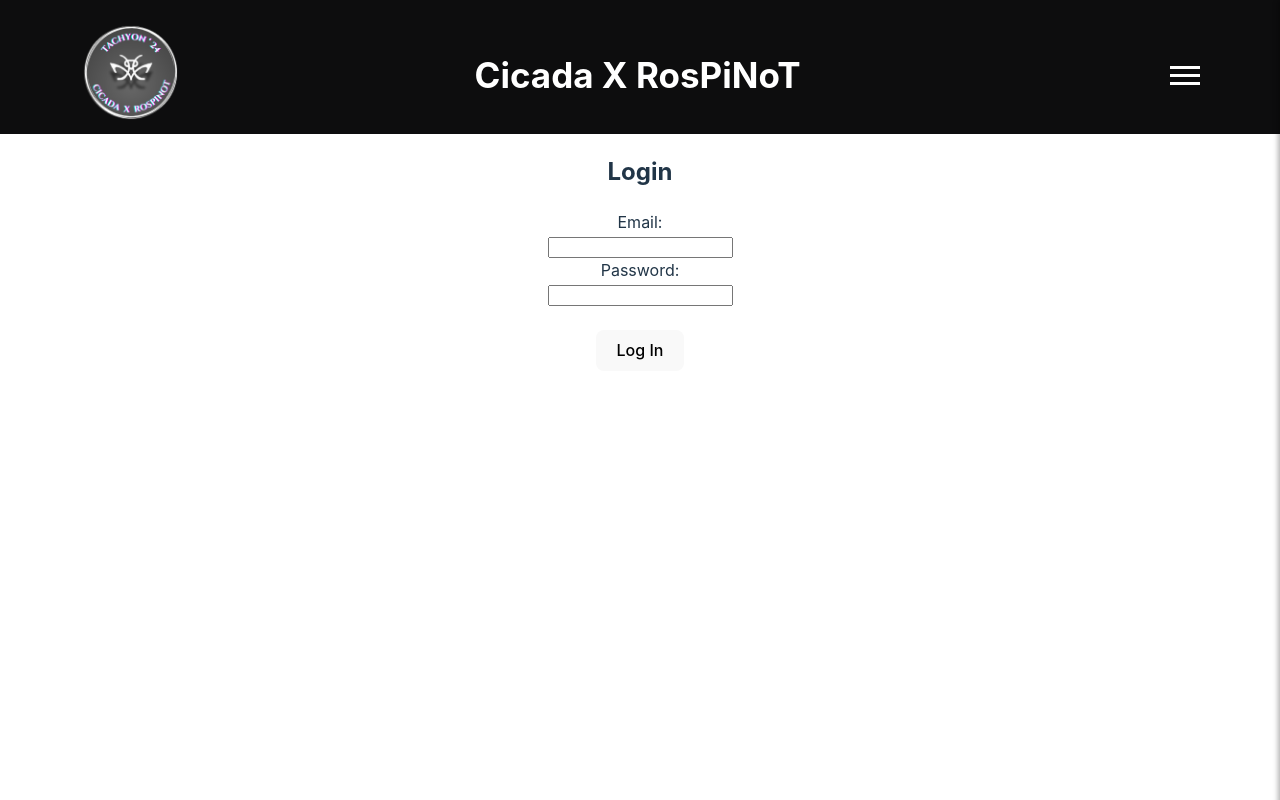
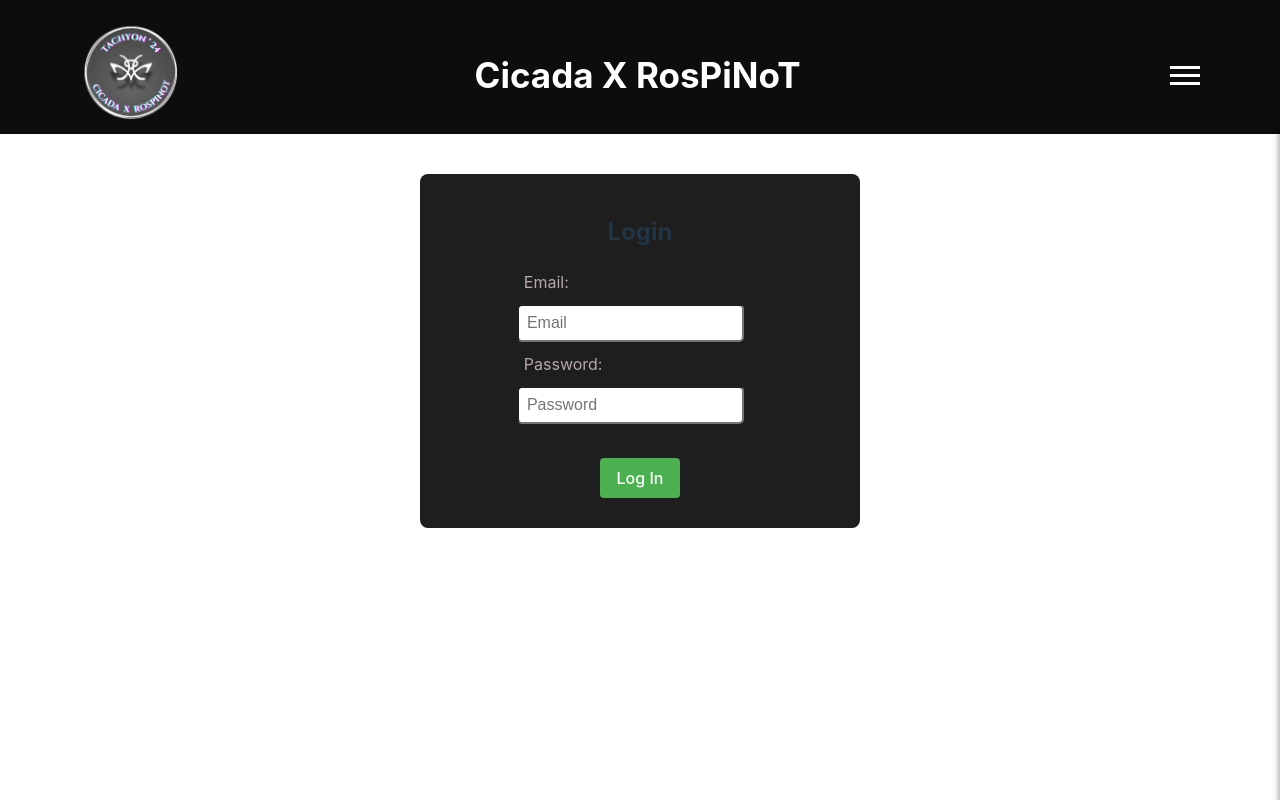
Before and after one commit to shaktawatpritam2002/cicada, a React (Vite) app in the folder frontend1/: page /login in a window 1280 px wide. Built offline with nearby package versions, Linux system fonts and the light colour scheme.

Commit message:
login page done

```diff
--- a/frontend1/src/Pages/Login.css
+++ b/frontend1/src/Pages/Login.css
@@ -3,10 +3,11 @@
     width: 400px;
     margin: 0 auto;
     padding: 20px;
-    border: 1px solid #ccc;
+    /* border: 1px solid red; */
     border-radius: 8px;
-    background-color: #f9f9f9;
-
+    background-color: #1e1e1e;
+    box-shadow: 0px 0px 10px 0px white;
+  margin-top: 40px;
   }
 
   .login-container h2 {
@@ -28,9 +29,10 @@
   }
 
   .login-container button {
-    margin-top: 20px;
+    margin-bottom: 10px;
     padding: 10px;
     font-size: 1em;
+    width: 80px;
     background-color: #4CAF50;
     color: white;
     border: none;
@@ -40,4 +42,30 @@
 
   .login-container button:hover {
     background-color: #45a049;
+    box-shadow: 0px 0px 10px 0px #45a049;
+    transition: all 0.3s;
   }
+.log-box{
+  color: black;
+}
+input{
+  border-radius: 5px;
+  background-color: white;
+  color: black;
+
+}
+.log-name{
+  /* display: inline-block; */
+  text-align: start;
+  width: 56%;
+  margin-bottom: 10px;
+  color: rgb(182, 168, 168);
+
+}
+.center1{
+  display: flex;
+  flex-wrap: wrap;
+  flex-direction: column;
+  justify-content: center;
+  align-items: center;
+}
--- a/frontend1/src/Pages/Login.jsx
+++ b/frontend1/src/Pages/Login.jsx
@@ -1,5 +1,6 @@
 import React, { useState } from 'react';
 import { useNavigate } from 'react-router-dom';
+import './Login.css';
 
 function Login() {
   const navigate = useNavigate()
@@ -38,29 +39,31 @@ function Login() {
       <h2>Login</h2>
 
       <form onSubmit={handleSubmit}>
-      <div >
-        <label>
-            Email:
-           <br />
+      <div className="log-box" >
+        <label className="center1">
+          <div className="log-name"> Email:</div>
+
             <input
               type="email"
               name="email"
               value={formData.email}
               onChange={handleChange}
               required
+              placeholder="Email"
             />
         </label>
       </div>
-      <div>
-        <label>
-          Password:
-          <br />
+      <div className="log-box" >
+        <label  className="center1">
+         <div className="log-name"> Password:</div>
+
           <input
             type="password"
             name="password"
             value={formData.password}
             onChange={handleChange}
             required
+            placeholder="Password"
           />
         </label>
       </div>
```
